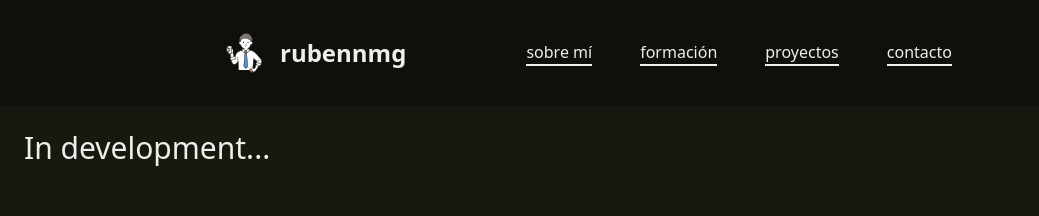
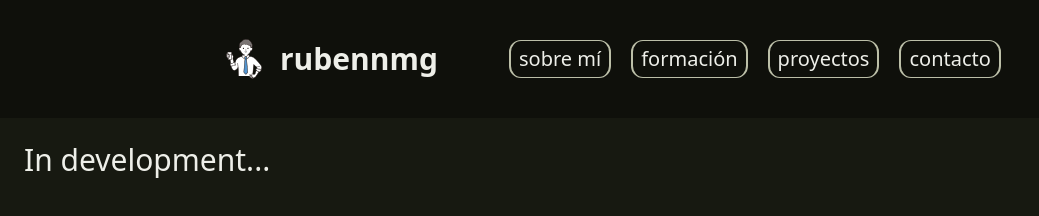
Before and after one commit to rubennmg/rubennmg.com, an Astro site: page / in a window 1280 px wide. Shown: the whole page, without its empty margins (0-1039 px from the left). Built offline with nearby package versions, Linux system fonts and the light colour scheme; Astro itself is replaced by a stand-in of ours.

Commit message:
finished header links

```diff
--- a/src/components/Header.astro
+++ b/src/components/Header.astro
@@ -6,22 +6,28 @@
 // const { ... } = Astro.props;
 ---
 
-<header>
-    <nav class= "bg-navbar">
+<header class="bg-navbar mx-auto">
+    <navbar>
         <div class="max-w-screen-xl flex items-center justify-between mx-52 p-4">
             <!-- logo -->
             <img src="/person.svg" alt="logo" class="w-10" />
-            <span class="self-center text-2xl font-semibold whitespace-nowrap text-df-text p-4">rubennmg</span>
+            <span class="self-center text-3xl font-semibold whitespace-nowrap text-df-text p-4">rubennmg</span>
             <!-- items -->
             <div class="container flex items-center justify-center p-6 mx-auto text-gray-600 dark:text-gray-300">
-                <a href="/" class="text-df-text hover:bg-secondary border-b-2 border-secondary-500 mx-1.5 sm:mx-6">sobre mí</a>
+                <a
+                    class="text-df-text text-xl hover:bg-secondary rounded-xl border border-primary border-x-2 px-2 py-1 transition mx-2.5"
+                    href="/" >sobre mí</a>
 
-                <a href="/" class="text-df-text hover:bg-secondary border-b-2 border-transparent mx-1.5 sm:mx-6">formación</a>
+                <a class="text-df-text text-xl hover:bg-secondary rounded-xl border border-primary border-x-2 px-2 py-1 transition mx-2.5"
+                    href="/">formación</a>
 
-                <a href="/" class="text-df-text hover:bg-secondary border-b-2 border-transparent mx-1.5 sm:mx-6">proyectos</a>
+                <a class="text-df-text text-xl hover:bg-secondary rounded-xl border border-primary border-x-2 px-2 py-1 transition mx-2.5"
+                    href="/">proyectos</a>
 
-                <a href="/" class="text-df-text hover:bg-secondary border-b-2 border-transparent mx-1.5 sm:mx-6">contacto</a>
+                <a
+                    class="text-df-text text-xl hover:bg-secondary rounded-xl border border-primary border-x-2 px-2 py-1 transition mx-2.5"
+                    href="/">contacto</a>
             </div>
         </div>
-    </nav>
+    </navbar>
 </header>
```
